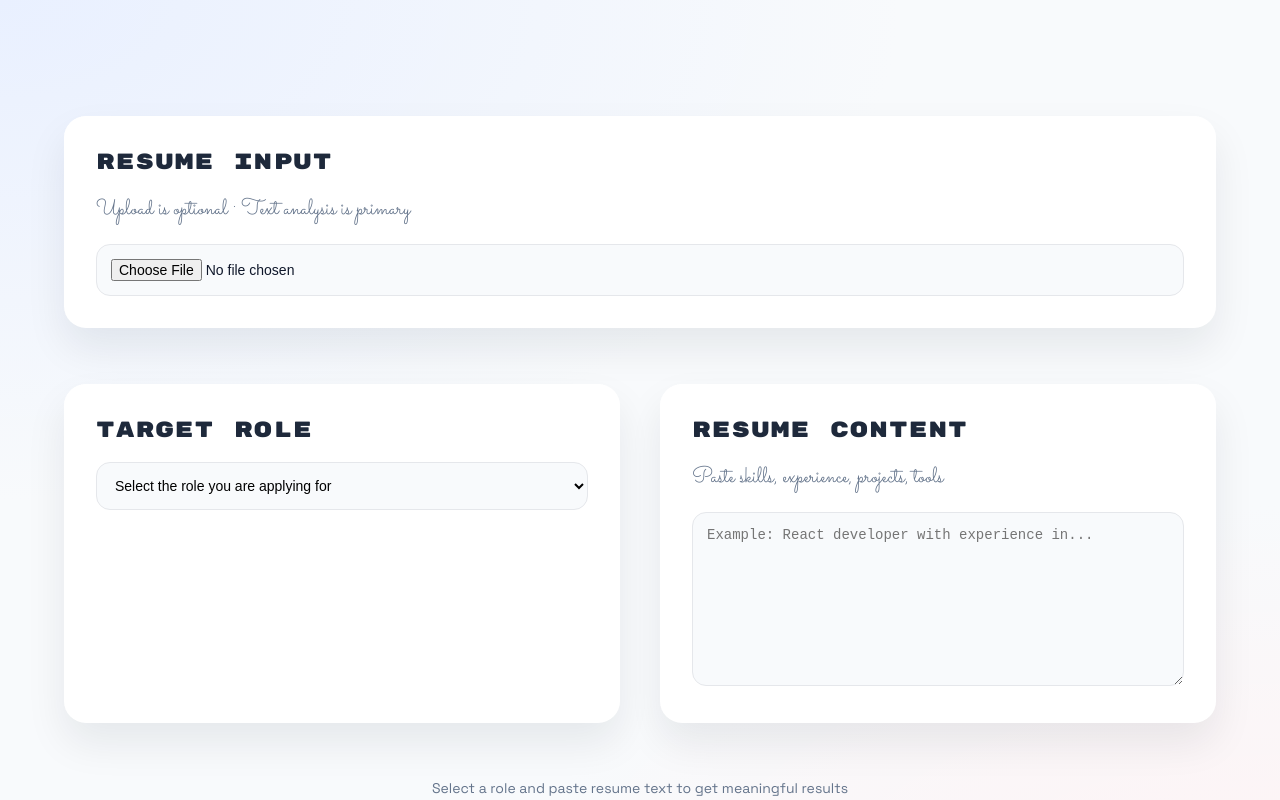
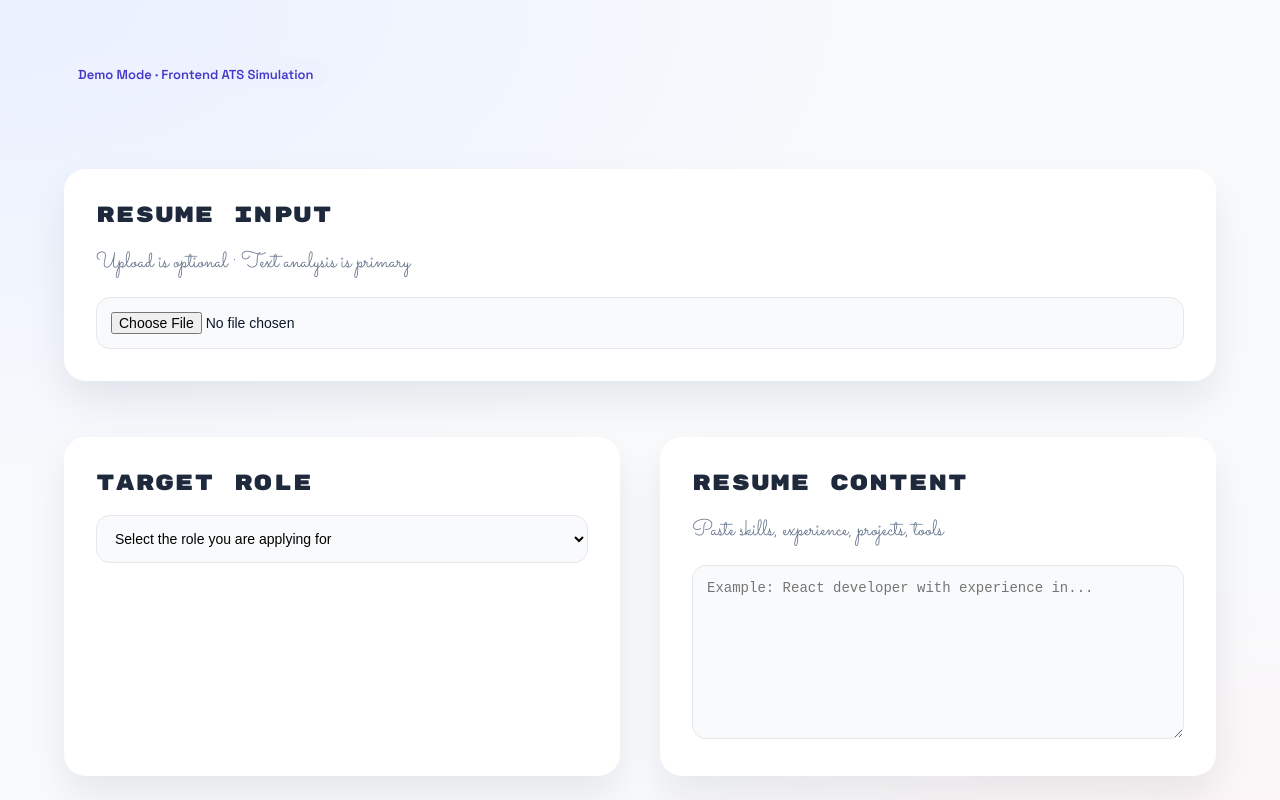
Before and after one commit to suki2811/resume-analyzer-ui, a React (Vite) app: page / in a window 1280 px wide. Both pictures are taken after a click on the button "Analyze Resume". Shown: the top 800 px of the page. Built offline with nearby package versions, Linux system fonts and the light colour scheme.

Commit message:
Update Dashboard.jsx

```diff
--- a/src/pages/Dashboard.jsx
+++ b/src/pages/Dashboard.jsx
@@ -37,6 +37,21 @@ export default function Dashboard() {
 
   return (
     <div className="dashboard">
+      <div
+  style={{
+    display: "inline-block",
+    padding: "6px 14px",
+    borderRadius: "999px",
+    background: "#eef2ff",
+    color: "#4338ca",
+    fontSize: "13px",
+    fontWeight: "600",
+    marginBottom: "24px",
+  }}
+>
+  Demo Mode · Frontend ATS Simulation
+</div>
+
       <div className="section fade-up fade-delay-1">
         <UploadCard />
       </div>
```
